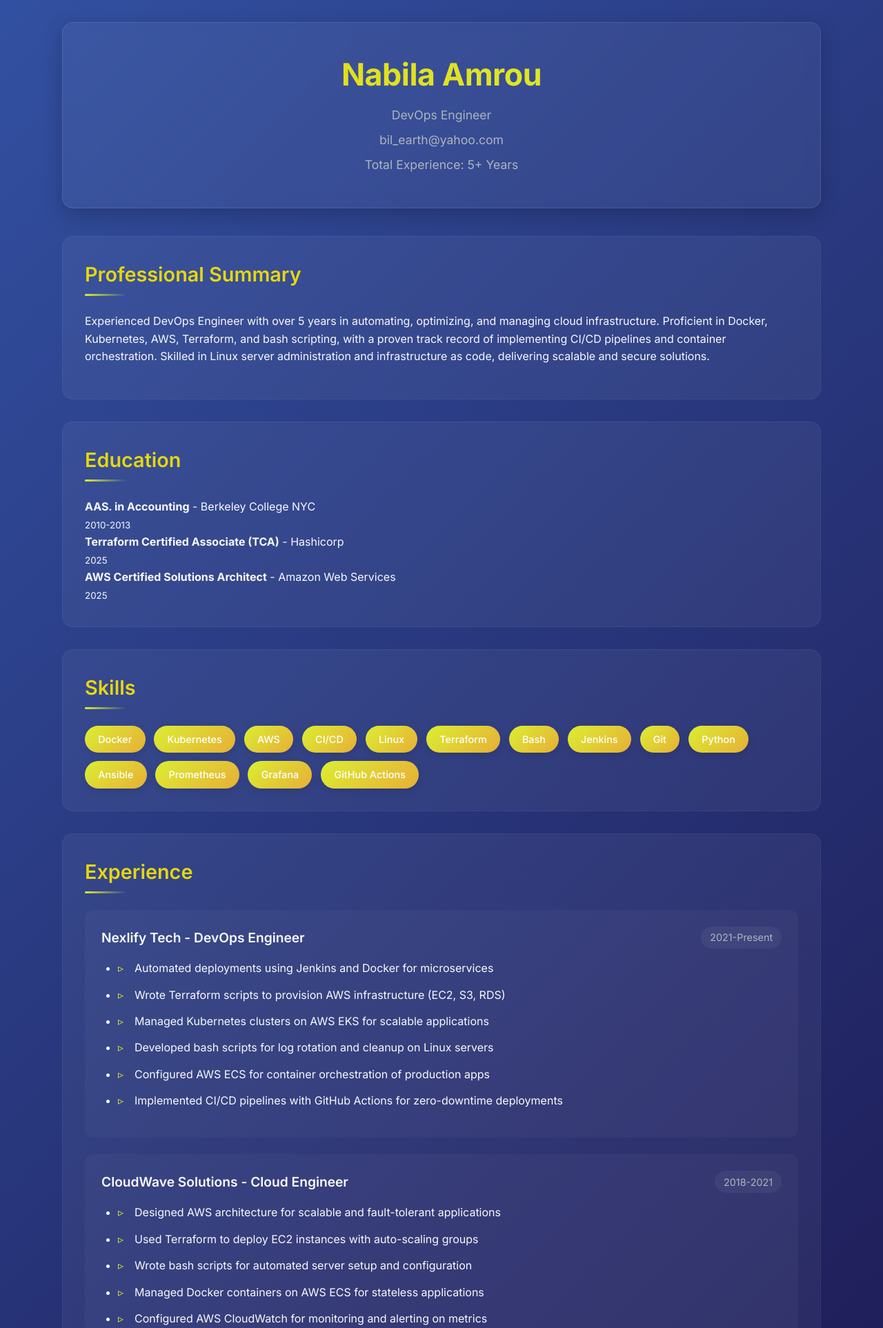
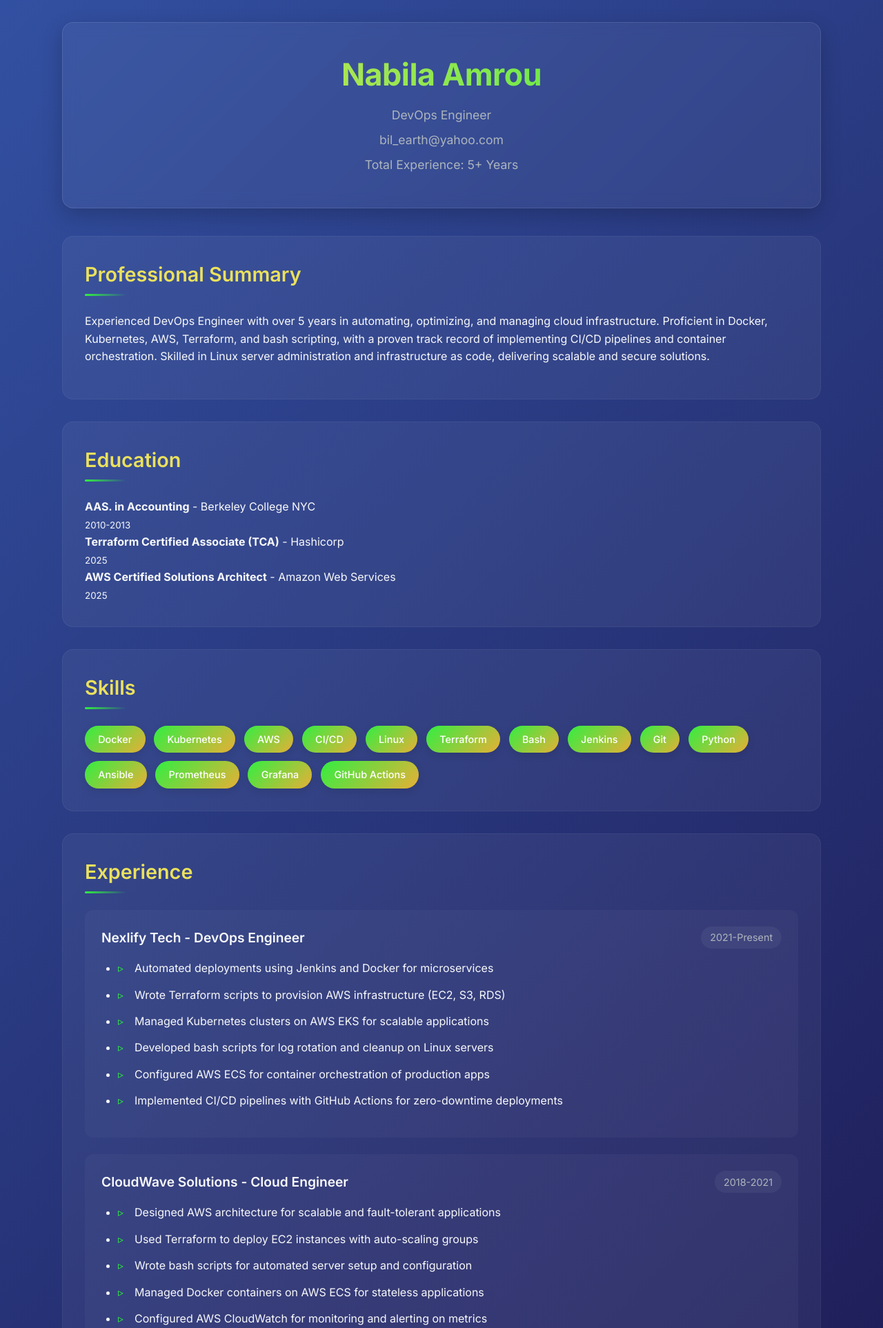
Before and after one commit to ReachforIt25/my-resume, a Flask app: page / in a window 1280 px wide. Shown: the top 1925 px of the page at 69% size. Run offline with Flask 3, Linux system fonts and the light colour scheme.

Commit message:
new color

```diff
--- a/templates/index.html
+++ b/templates/index.html
@@ -18,9 +18,9 @@
     <style>
         :root {
 
-            --primary: #dbee32;
+            --primary: #32ee42;
             --secondary: #e7af36;
-            --accent: #e6d70f;
+            --accent: #ebe15c;
             --dark: #3250a1;
             --darker: #1b1349;
             --light: #f8f9fa;
```
